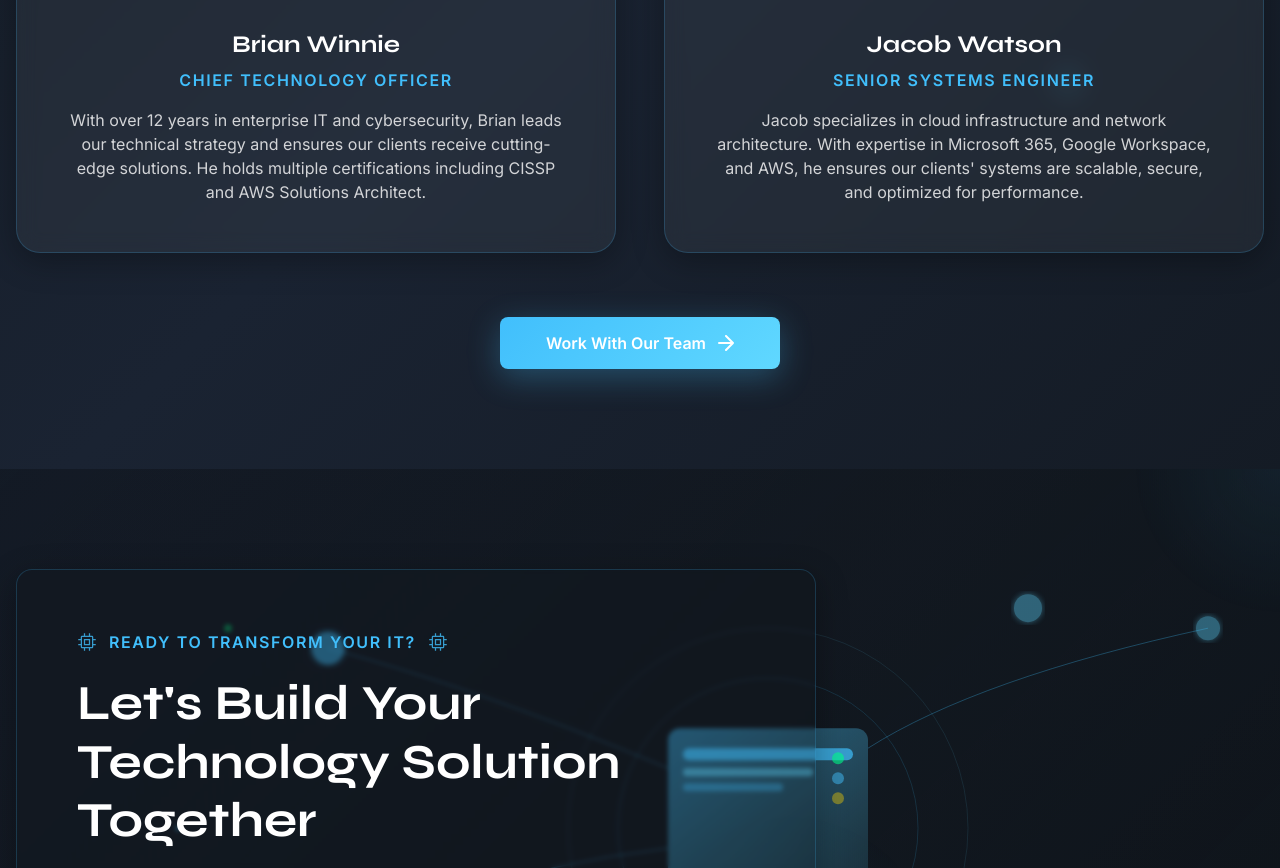
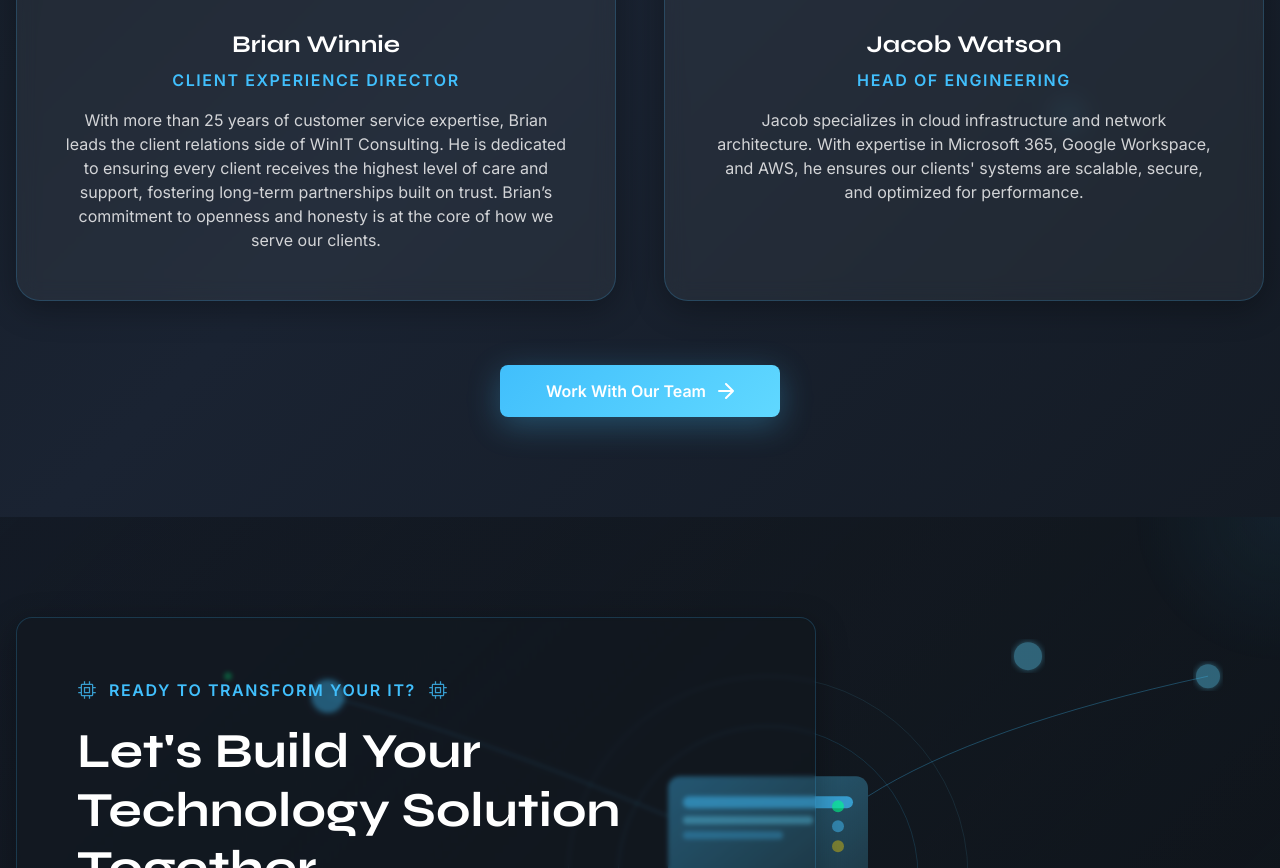
Before and after one commit to Callowhill-Web-Designs/winIT, an Eleventy site: page src/content/pages/about.html in a window 1280 px wide. Shown: the part 1792-2660 px from the top of the page. Built offline with nearby package versions, Linux system fonts and the light colour scheme; Eleventy itself is replaced by a stand-in of ours; files that its build step writes are made by us from their sources; what @codestitchofficial/eleventy-plugin-sharp-images would draw is missing.

Commit message:
about page updates.

```diff
--- a/src/content/pages/about.html
+++ b/src/content/pages/about.html
@@ -139,9 +139,9 @@ eleventyNavigation:
                     </div>
                     <div class="cs-team-info">
                         <h3 class="cs-team-name">Brian Winnie</h3>
-                        <p class="cs-team-position">Chief Technology Officer</p>
+                        <p class="cs-team-position">Client Experience Director</p>
                         <p class="cs-team-bio">
-                            With over 12 years in enterprise IT and cybersecurity, Brian leads our technical strategy and ensures our clients receive cutting-edge solutions. He holds multiple certifications including CISSP and AWS Solutions Architect.
+                            With more than 25 years of customer service expertise, Brian leads the client relations side of WinIT Consulting. He is dedicated to ensuring every client receives the highest level of care and support, fostering long-term partnerships built on trust. Brian’s commitment to openness and honesty is at the core of how we serve our clients.
                         </p>
                     </div>
                 </div>
@@ -170,7 +170,7 @@ eleventyNavigation:
                     </div>
                     <div class="cs-team-info">
                         <h3 class="cs-team-name">Jacob Watson</h3>
-                        <p class="cs-team-position">Senior Systems Engineer</p>
+                        <p class="cs-team-position">Head of Engineering</p>
                         <p class="cs-team-bio">
                             Jacob specializes in cloud infrastructure and network architecture. With expertise in Microsoft 365, Google Workspace, and AWS, he ensures our clients' systems are scalable, secure, and optimized for performance.
                         </p>
```
